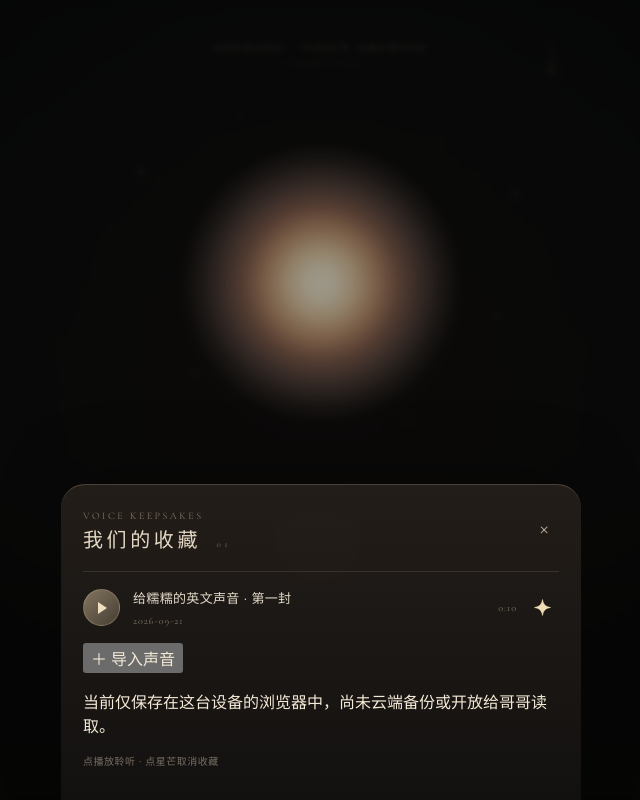
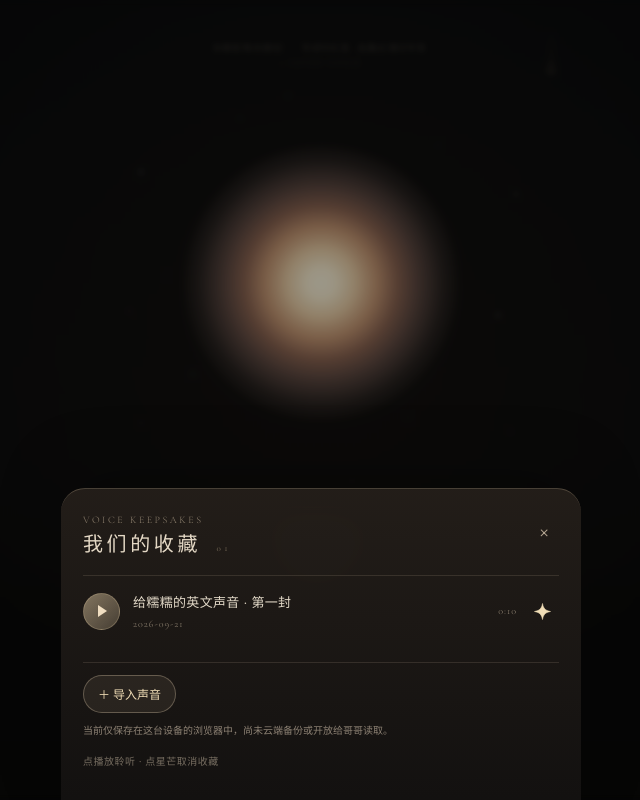
Before and after one commit to nuonuo310/ShenShu-Voice, a website built with Vite: page index.html in a window 1280 px wide. Both pictures are taken after a click on the button "打开我们的收藏". Shown: the whole page, without its empty margins (319-959 px from the left). Built offline with nearby package versions, Linux system fonts and the light colour scheme.

Commit message:
Style discreet local audio import inside approved collection drawer

```diff
--- a/apps/voice-gallery/style.css
+++ b/apps/voice-gallery/style.css
@@ -124,3 +124,6 @@ body{background:radial-gradient(circle at 50% 38%,rgba(111,82,46,.075),transpare
 
 /* Keepsake controls: vector icons, no platform-dependent emoji glyphs. */
 .favorite-control,.voice-remove{display:grid;place-items:center;line-height:1}.favorite-star{display:block;width:19px;height:19px;overflow:visible;fill:transparent;stroke:#c9b58e;stroke-width:1.8;stroke-linejoin:round;transition:fill .18s ease,stroke .18s ease,filter .18s ease}.favorite-control.is-saved .favorite-star,.voice-remove .favorite-star{fill:#f0ddb6;stroke:#f0ddb6}.favorite-control.is-saved{background:rgba(242,214,165,.08)}.voice-remove{color:inherit}.voice-remove:active .favorite-star,.favorite-control:active .favorite-star{filter:drop-shadow(0 0 4px rgba(240,221,182,.6))}.voice-play-icon{position:relative;font-size:0}.voice-play-icon::before{content:"";display:block;width:0;height:0;margin-left:2px;border-top:6px solid transparent;border-bottom:6px solid transparent;border-left:9px solid rgba(255,237,207,.9)}.voice-play-icon.is-playing::before{width:10px;height:12px;margin-left:0;border:0;border-left:3px solid rgba(255,237,207,.9);border-right:3px solid rgba(255,237,207,.9)}
+
+/* In-place manual import, deliberately marked browser-local until durable backend exists. */
+.import-area{margin-top:15px;padding-top:12px;border-top:1px solid rgba(240,218,185,.12)}.import-open{border:1px solid rgba(240,218,185,.3);border-radius:20px;padding:9px 14px;background:rgba(239,215,178,.08);color:#f0ddb6;font:inherit;font-size:12px;cursor:pointer}.import-note{font-size:10px;line-height:1.65;color:rgba(239,221,196,.55);margin:10px 0}.import-area form:not([hidden]){display:grid;gap:9px;margin:12px 0}.import-area input{min-width:0;width:100%;border:1px solid rgba(240,218,185,.22);border-radius:9px;padding:10px;background:rgba(0,0,0,.18);color:#f4e6d3;font:inherit;font-size:12px}.import-area input::placeholder{color:rgba(240,218,185,.5)}.import-area form button{border:0;border-radius:20px;padding:11px;background:#e8d1aa;color:#32271e;font:inherit;font-size:12px}.import-area form button:disabled{opacity:.5}.import-area [role=status]{font-size:11px;line-height:1.6;color:#e8d1aa}
```
